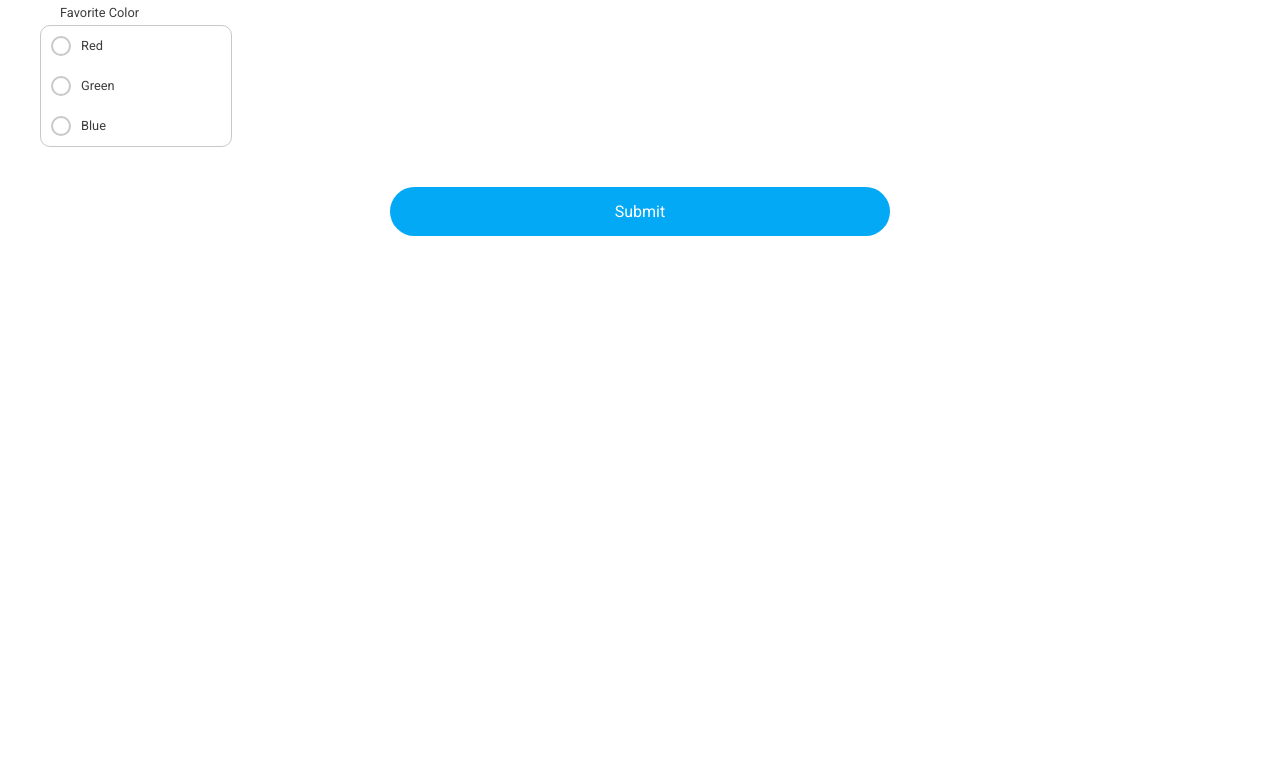
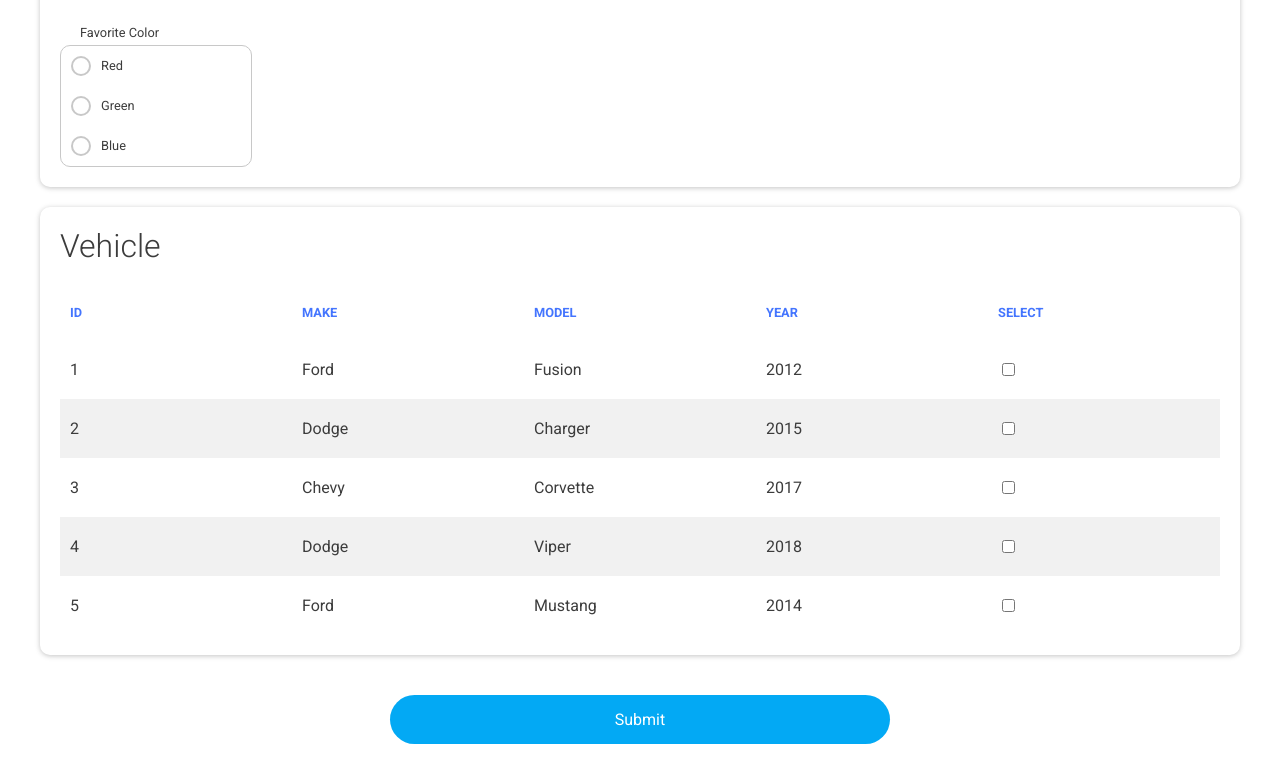
Before and after one commit to TheVVaFFle/react-lightning-form, a React app: page / in a window 1280 px wide. Shown: the part 884-1666 px from the top of the page. Before the commit the page ends 1170 px from the top, so only its background shows below. Built offline with nearby package versions, Linux system fonts and the light colour scheme.

Commit message:
Started table creation

```diff
--- a/src/components/app/app.scss
+++ b/src/components/app/app.scss
@@ -1,6 +1,7 @@
 @import "color.scss";
 @import "../form/form.scss";
 @import "../section/section.scss";
+@import "../table/table.scss";
 @import "../loading/loading.scss";
 
 body,
--- a/src/components/app/app.tsx
+++ b/src/components/app/app.tsx
@@ -3,6 +3,7 @@ import { useState, useEffect } from "react";
 
 import { Form, ValidationType } from "../";
 import { Section } from "../";
+import { Table } from "../";
 
 import { Test } from "../../data";
 
@@ -40,20 +41,16 @@ export const App: React.SFC<AppProps> = (props: AppProps) => {
     <div id="app">
       <Form id="name-form" title="My Form">
         <Section outline>
-          <Section
-            title="Name"
-            sm={1}
-            md={2}
-            lg={4}
-            data={Test.data.name}
-            outline={false}
-          />
+          <Section title="Name" sm={1} md={2} lg={4} data={Test.data.name} />
         </Section>
       </Form>
       <Form id="contact-form" loading={loading} onSubmit={handleOnSubmit}>
-        <Section lg={3}>
+        <Section lg={3} outline>
           <Section title="Contact" data={Test.data.contact} />
           <Section title="About" data={Test.data.about} />
+        </Section>
+        <Section title="Vehicle" outline>
+          <Table data={Test.data.searchResults} selectable />
         </Section>
       </Form>
     </div>
--- a/src/components/index.tsx
+++ b/src/components/index.tsx
@@ -1,5 +1,6 @@
 import { Form, FormComponentType } from "./form/form";
 import { Section } from "./section/section";
+import { Table } from "./table/table";
 
 import { ValidationType } from "../utility/validation";
 
@@ -12,4 +13,4 @@ declare module "react" {
   }
 }
 
-export { Form, FormComponentType, Section, ValidationType };
+export { Form, FormComponentType, Section, Table, ValidationType };
--- /dev/null
+++ b/src/components/table/table.scss
@@ -0,0 +1,43 @@
+.table {
+  .headers {
+    .header {
+      display: inline-block;
+      vertical-align: top;
+      h1 {
+        color: $blue;
+        font-size: 0.8em;
+        margin: 0px;
+        padding: 20px 10px;
+        text-align: left;
+        text-transform: uppercase;
+      }
+    }
+  }
+
+  .rows {
+    .row {
+      &:nth-of-type(even) {
+        background-color: rgba(gray(200), 0.25);
+      }
+
+      .cell {
+        display: inline-block;
+        vertical-align: top;
+
+        .value {
+          h1 {
+            color: gray(60);
+            font-weight: 400;
+            margin: 0px;
+            padding: 20px 10px;
+            text-align: left;
+
+            input {
+              width: auto;
+            }
+          }
+        }
+      }
+    }
+  }
+}
--- /dev/null
+++ b/src/components/table/table.tsx
@@ -0,0 +1,114 @@
+import * as React from "react";
+import { useState, useEffect } from "react";
+
+export interface TableProps {
+  id?: string;
+  data?: any;
+  selectable?: boolean;
+}
+
+export const Table: React.SFC<TableProps> = (props: TableProps) => {
+  const determineHeaders = (): string[] => {
+    return Object.entries(props.data[0]).map((entry: any) => {
+      const key: string = entry[0];
+      return key;
+    });
+  };
+
+  const getStyles = (length: number): React.CSSProperties => {
+    const width: number = 100 / length;
+    return {
+      width: `${width}%`
+    };
+  };
+
+  const getHeader = (value: any, styles: React.CSSProperties): JSX.Element => {
+    return (
+      <div key={value} className="header" style={styles}>
+        <h1>{value}</h1>
+      </div>
+    );
+  };
+
+  const getHeaders = (): JSX.Element[] | null => {
+    let headers: string[] | JSX.Element[] = determineHeaders();
+
+    if (!headers || headers.length === 0) {
+      return null;
+    }
+
+    const length: number = props.selectable
+        ? headers.length + 1
+        : headers.length,
+      styles: React.CSSProperties = getStyles(length);
+
+    headers = headers.map((header: string) => getHeader(header, styles));
+
+    if (props.selectable) {
+      headers.push(getHeader("Select", styles));
+    }
+
+    return headers;
+  };
+
+  const getCell = (value: any, styles: React.CSSProperties): JSX.Element => {
+    return (
+      <div key={value} className="cell" style={styles}>
+        <div className="value">
+          <h1>{value}</h1>
+        </div>
+      </div>
+    );
+  };
+
+  const getCheckbox = (): JSX.Element | null => {
+    if (props.selectable) {
+      return <input type="checkbox" />;
+    }
+
+    return null;
+  };
+
+  const getCells = (row: any): JSX.Element[] | null => {
+    let cells: any[] = Object.entries(row);
+
+    if (!cells || cells.length === 0) {
+      return null;
+    }
+
+    const length: number = props.selectable ? cells.length + 1 : cells.length,
+      styles: React.CSSProperties = getStyles(length);
+
+    cells = cells.map((entry: any) => {
+      const value: any = entry[1];
+      return getCell(value, styles);
+    });
+
+    if (props.selectable) {
+      cells.push(getCell(getCheckbox(), styles));
+    }
+
+    return cells;
+  };
+
+  const getRows = (): JSX.Element[] | null => {
+    if (!props.data || props.data.length === 0) {
+      return null;
+    }
+
+    return props.data.map((row: any, index: number) => {
+      return (
+        <div key={index} className="row">
+          {getCells(row)}
+        </div>
+      );
+    });
+  };
+
+  return (
+    <div id={props.id} className="table">
+      <div className="headers">{getHeaders()}</div>
+      <div className="rows">{getRows()}</div>
+    </div>
+  );
+};
--- a/src/data/index.ts
+++ b/src/data/index.ts
@@ -46,6 +46,13 @@ export const Test = {
         validate: ValidationType.Required,
         options: colorOptions
       }
-    }
+    },
+    searchResults: [
+      { id: 1, make: "Ford", model: "Fusion", year: "2012" },
+      { id: 2, make: "Dodge", model: "Charger", year: "2015" },
+      { id: 3, make: "Chevy", model: "Corvette", year: "2017" },
+      { id: 4, make: "Dodge", model: "Viper", year: "2018" },
+      { id: 5, make: "Ford", model: "Mustang", year: "2014" }
+    ]
   }
 };
--- a/src/utility/form/input/get.tsx
+++ b/src/utility/form/input/get.tsx
@@ -44,6 +44,8 @@ export const get: any = {
     return onChange;
   },
   classes: (child: JSX.Element, formState: any): string => {
+    if (!child.props.id) return child.props.className;
+
     const key: string = GeneralUtility.kebabToCamelCase(child.props.id);
 
     const classes: string = classNames(
@@ -98,6 +100,8 @@ export const get: any = {
     }
   },
   errorMessage: (child: JSX.Element, formState: any): JSX.Element | null => {
+    if (!child.props.id) return null;
+
     const key: string = GeneralUtility.kebabToCamelCase(child.props.id),
       error: boolean = formState[key] && formState[key].error,
       input: string = formState[key] ? formState[key].value : "",
```
